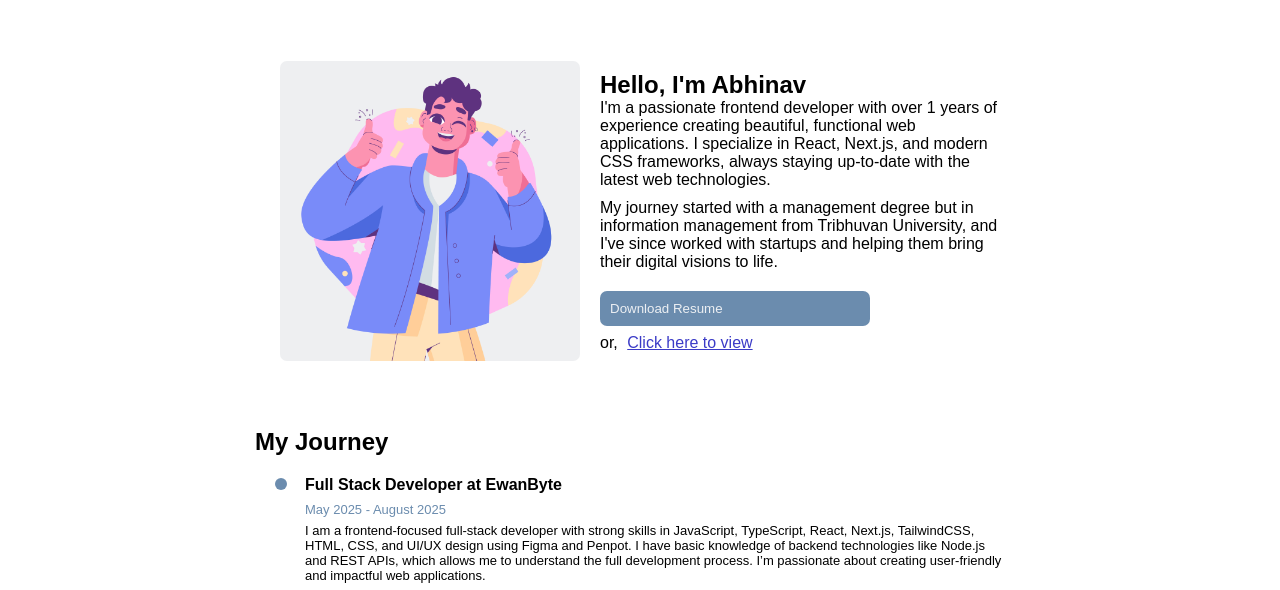
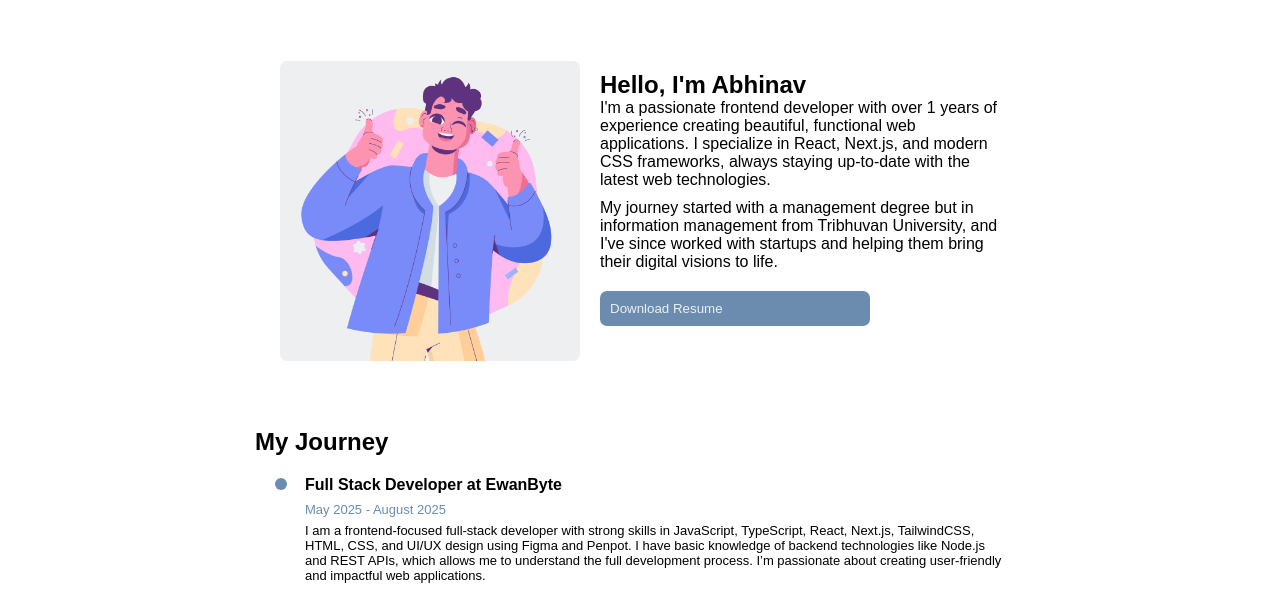
Before and after one commit to AbhinavShrivastav12/my-portfolio, a plain HTML site: page pages/about-me.html in a window 1280 px wide. Shown: the part 175-765 px from the top of the page. Drawn offline with Linux system fonts and the light colour scheme; files whose address does not match are found by name.

Commit message:
some changes

```diff
--- a/pages/about-me.html
+++ b/pages/about-me.html
@@ -34,9 +34,6 @@
                                 <a href="assets/my-new-resume-2025.pdf" download class="text">
                                     <button type="button" class="button_class">Download Resume</button>
                                 </a>
-                                <p class="text" style="padding-top: 8px;"> or, <a href=""
-                                        style="text-decoration: underline; color: #3b3bc7; padding-left: 5px;">Click
-                                        here to view</a></p>
                             </div>
                         </div>
                     </div>
```
